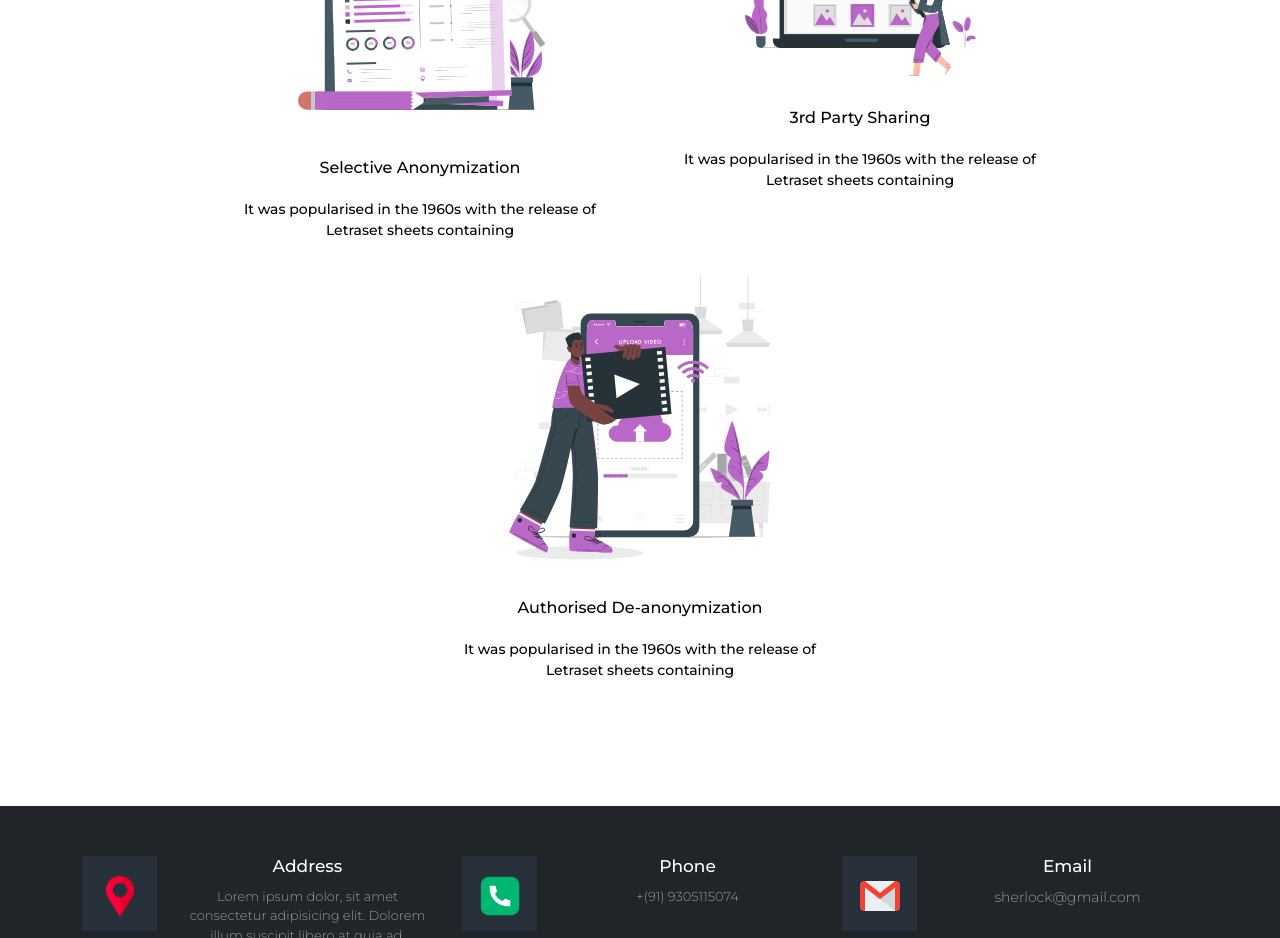
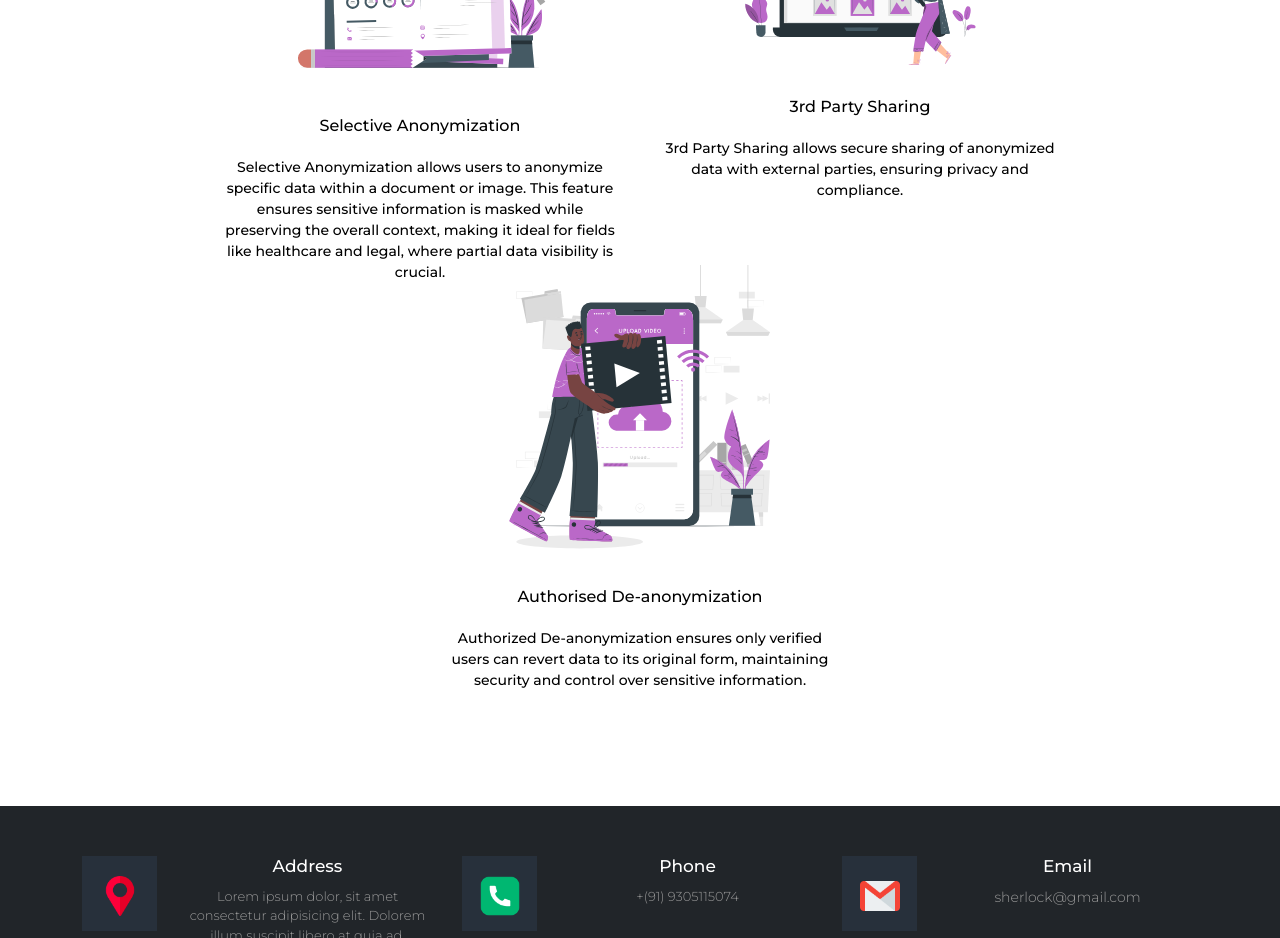
Before and after one commit to ShreYansHSachan11/Sherlock, a React (Vite) app: page / in a window 1280 px wide. Shown: the part 960-1898 px from the top of the page. Built offline with nearby package versions, Linux system fonts and the light colour scheme; a web font is replaced by a local one.

Commit message:
feat:pdf anonymization feature added

```diff
--- a/src/homepage.jsx
+++ b/src/homepage.jsx
@@ -48,24 +48,20 @@ const WelcomeSection = () => {
               <img src={hero1} alt="" />
               <h6>Selective Anonymization</h6>
               <p>
-                It was popularised in the 1960s with the release of Letraset
-                sheets containing
+              Selective Anonymization allows users to anonymize specific data within a document or image. This feature ensures sensitive information is masked while preserving the overall context, making it ideal for fields like healthcare and legal, where partial data visibility is crucial.
               </p>
             </div>
             <div className="whyus-card">
               <img src={hero2} alt="" />
               <h6>3rd Party Sharing</h6>
               <p>
-                It was popularised in the 1960s with the release of Letraset
-                sheets containing
-              </p>
+              3rd Party Sharing allows secure sharing of anonymized data with external parties, ensuring privacy and compliance.              </p>
             </div>
             <div className="whyus-card">
               <img src={hero3} alt="" />
               <h6>Authorised De-anonymization</h6>
               <p>
-                It was popularised in the 1960s with the release of Letraset
-                sheets containing
+              Authorized De-anonymization ensures only verified users can revert data to its original form, maintaining security and control over sensitive information.
               </p>
             </div>
           </div>
--- a/src/price.jsx
+++ b/src/price.jsx
@@ -8,7 +8,7 @@ import { FileUploader } from "react-drag-drop-files";
 import Uploader from './components/fileuploader/upload'
 import "./price.css";
 
-const fileTypes = ["JPG"];
+const fileTypes = ["JPG","PDF"];
 
 function Homepage() {
   const navigate = useNavigate();
```
